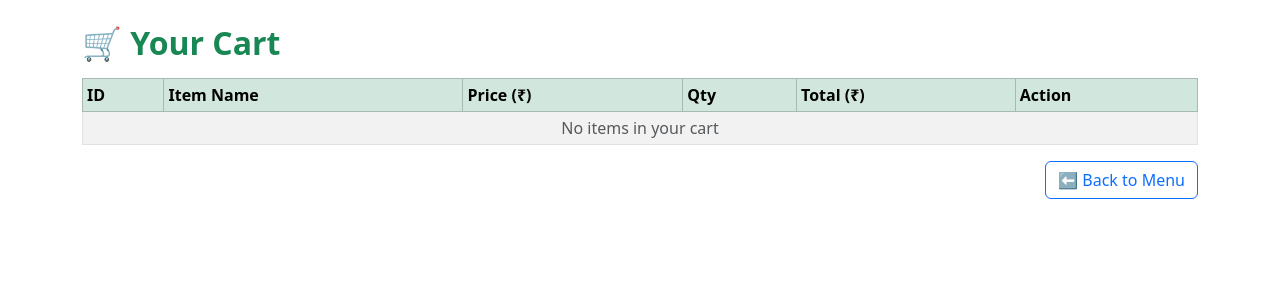
After one commit to nammi948/Restaurant, a PHP site: page /cart.php in a window 1280 px wide. The commit adds this page. Shown: the top 300 px of the page. Run offline with PHP 8.4, Linux system fonts and the light colour scheme.

Commit message:
Add files via upload

```diff
--- /dev/null
+++ b/cart.php
@@ -0,0 +1,130 @@
+<?php
+session_start();
+include 'connect.php';
+error_reporting(E_ALL);
+ini_set('display_errors', 1);
+
+// ✅ Initialize cart if not set
+if (!isset($_SESSION['cart'])) {
+    $_SESSION['cart'] = [];
+}
+
+/* ✅ Add Item to Cart */
+if ($_SERVER['REQUEST_METHOD'] === 'POST' && isset($_POST['ajax_cart.php'])) {
+    $id     = $_POST['item_id'];
+    $name   = $_POST['item_name'];
+    $price  = (float) $_POST['price'];
+    $qty    = (int) $_POST['qty'];
+    $total  = $price * $qty;
+
+    // ✅ If already exists, increase qty
+    if (isset($_SESSION['cart'][$id])) {
+        $_SESSION['cart'][$id]['qty'] += $qty;
+        $_SESSION['cart'][$id]['total'] = $_SESSION['cart'][$id]['qty'] * $price;
+    } else {
+        $_SESSION['cart'][$id] = [
+            'id' => $id,
+            'name' => $name,
+            'price' => $price,
+            'qty' => $qty,
+            'total' => $total
+        ];
+    }
+
+    echo "<script>alert('✅ Item added to cart successfully!');</script>";
+}
+
+/* ✅ Increase / Decrease Quantity */
+if (isset($_GET['action']) && isset($_GET['id'])) {
+    $id = $_GET['id'];
+    if ($_GET['action'] === 'increase') {
+        $_SESSION['cart'][$id]['qty']++;
+        $_SESSION['cart'][$id]['total'] = $_SESSION['cart'][$id]['qty'] * $_SESSION['cart'][$id]['price'];
+    } elseif ($_GET['action'] === 'decrease') {
+        if ($_SESSION['cart'][$id]['qty'] > 1) {
+            $_SESSION['cart'][$id]['qty']--;
+            $_SESSION['cart'][$id]['total'] = $_SESSION['cart'][$id]['qty'] * $_SESSION['cart'][$id]['price'];
+        } else {
+            unset($_SESSION['cart'][$id]);
+        }
+    }
+    header("Location: cart.php");
+    exit;
+}
+
+/* ✅ Remove Item */
+if (isset($_GET['remove'])) {
+    $id = $_GET['remove'];
+    unset($_SESSION['cart'][$id]);
+    header("Location: cart.php");
+    exit;
+}
+?>
+
+<!doctype html>
+<html lang="en">
+
+<head>
+    <meta charset="utf-8">
+    <meta name="viewport" content="width=device-width, initial-scale=1">
+    <title>Your Cart</title>
+    <link href="https://cdn.jsdelivr.net/npm/bootstrap@5.3.3/dist/css/bootstrap.min.css" rel="stylesheet">
+</head>
+
+<body class="container mt-4">
+    <h2 class="fw-bold mb-3 text-success">🛒 Your Cart</h2>
+
+    <table class="table table-bordered table-striped align-middle  table-sm">
+        <thead class="table-success">
+            <tr>
+                <th>ID</th>
+                <th>Item Name</th>
+                <th>Price (₹)</th>
+                <th>Qty</th>
+                <th>Total (₹)</th>
+                <th>Action</th>
+            </tr>
+        </thead>
+        <tbody>
+            <?php
+            $grandTotal = 0;
+            if (!empty($_SESSION['cart'])) {
+                foreach ($_SESSION['cart'] as $item) {
+                    $grandTotal += $item['total'];
+                    echo "
+                    <tr>
+                        <td>{$item['id']}</td>
+                        <td>{$item['name']}</td>
+                        <td>₹{$item['price']}</td>
+                        <td>
+                            <a href='cart.php?action=decrease&id={$item['id']}' class='btn btn-sm btn-outline-danger'>-</a>
+                            <span class='mx-2'>{$item['qty']}</span>
+                            <a href='cart.php?action=increase&id={$item['id']}' class='btn btn-sm btn-outline-success'>+</a>
+                        </td>
+                        <td>₹{$item['total']}</td>
+                        <td>
+                            <a href='cart.php?remove={$item['id']}' class='btn btn-sm btn-danger'>Remove</a>
+                        </td>
+                    </tr>";
+                }
+                echo "
+                <tr class='fw-bold'>
+                    <td colspan='4' class='text-end'>Grand Total:</td>
+                    <td colspan='2'>₹" . number_format($grandTotal, 2) . "</td>
+                </tr>";
+            } else {
+                echo "<tr><td colspan='6' class='text-center text-muted'>No items in your cart</td></tr>";
+            }
+            ?>
+        </tbody>
+    </table>
+
+    <div class="text-end">
+        <a href="place.php" class="btn btn-outline-primary">⬅ Back to Menu</a>
+        <?php if (!empty($_SESSION['cart'])): ?>
+            <a href="checkout.php" class="btn btn-success">Proceed to Checkout</a>
+        <?php endif; ?>
+    </div>
+
+</body>
+</html>
--- a/place.php
+++ b/place.php
@@ -333,7 +333,7 @@
                                             <button
                                                 class="btn btn-success btn-sm fw-semibold px-4 py-1 rounded-pill shadow-sm"
                                                 data-bs-toggle="modal" data-bs-target="#modal" data-id="123671"
-                                                data-name="Idly" data-price="120">
+                                                data-name="Idly" data-price="120"
                                                 style="position: absolute; bottom: -10px; left: 50%; transform:
                                                 translateX(-50%);">
                                                 ADD
@@ -940,7 +940,7 @@
 
                     <!-- Modal Body -->
                     <div class="modal-body">
-                        <form id="orderForm">
+                        <form id="orderForm" action="ajax_cart.php" method="POST">
                             <div class="mb-3">
                                 <label class="form-label">Item ID</label>
                                 <input type="text" class="form-control" name="item_id" placeholder="Enter Item ID"
```
Also changed, not shown: ajax_cart.php (added, +38 -0 lines).
